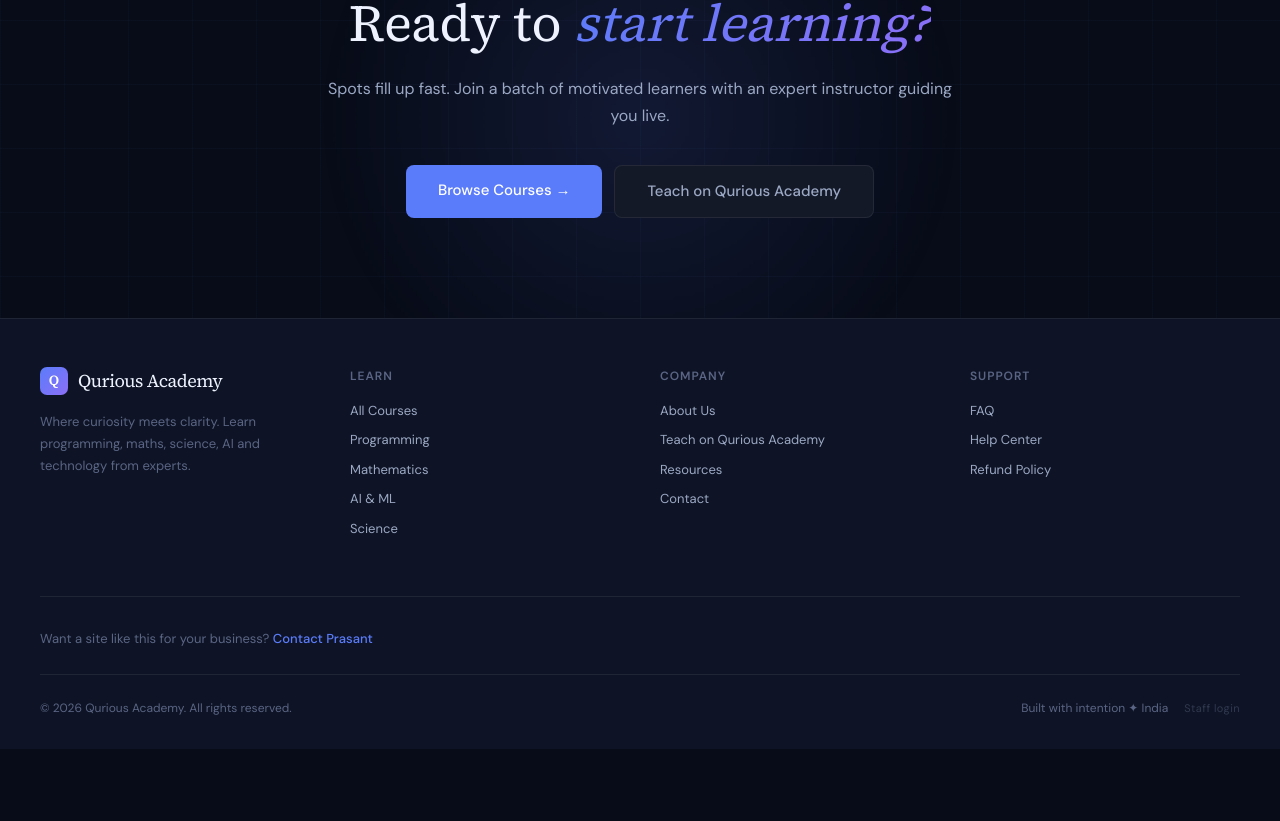
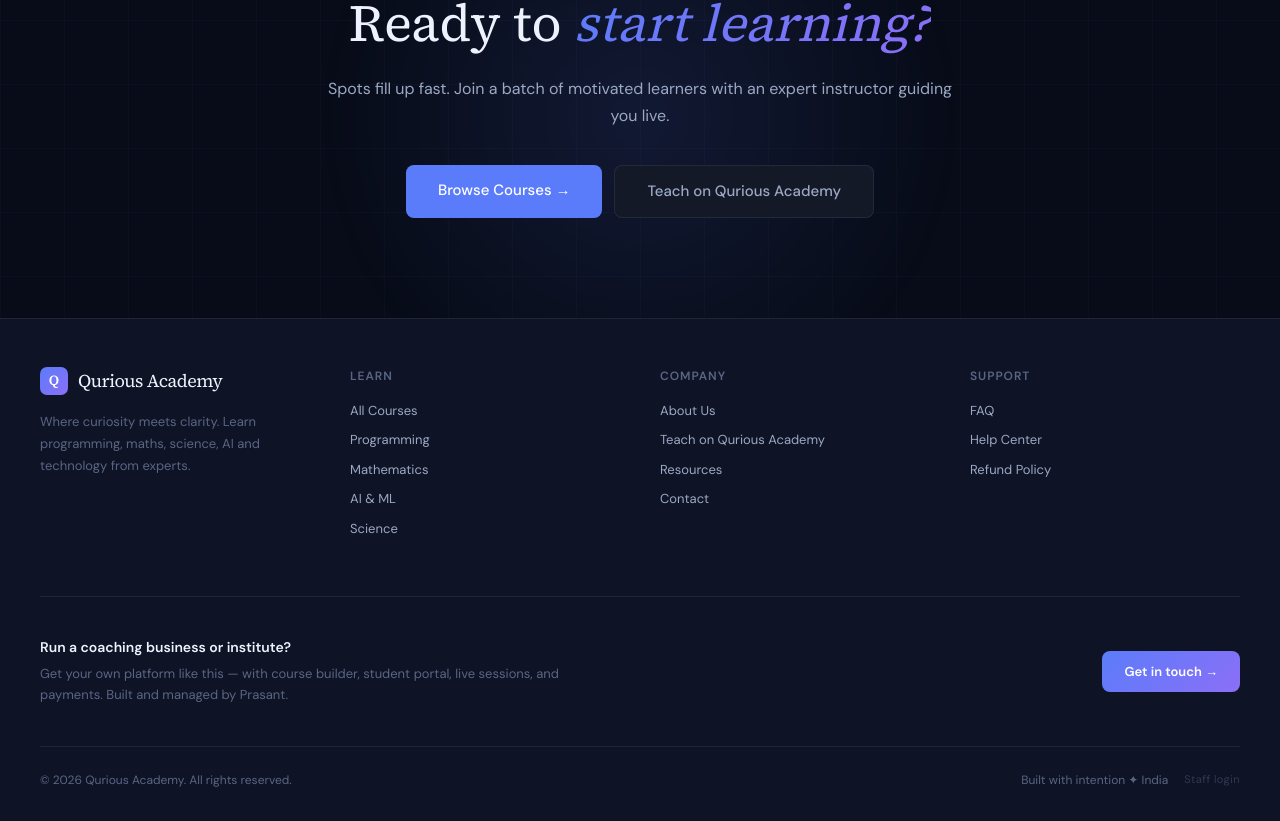
Before and after one commit to pmishra73/QuriousAcademy, a Next.js app: page / in a window 1280 px wide. Shown: the part 1803-2624 px from the top of the page. Before the commit the page ends 2552 px from the top, so only its background shows below. Built offline with nearby package versions, Linux system fonts and the light colour scheme.

Commit message:
Add business CTA to footer, mark enroll/footer tasks complete

```diff
--- a/src/components/Footer.tsx
+++ b/src/components/Footer.tsx
@@ -103,31 +103,37 @@
           </div>
         </div>
 
-        {/* Want a site like this? */}
+        {/* Business CTA */}
         <div style={{
           borderTop: "1px solid var(--border)",
-          paddingTop: 32,
-          marginBottom: 24,
-          display: "flex",
+          paddingTop: 40,
+          marginBottom: 40,
+          display: "grid",
+          gridTemplateColumns: "1fr auto",
+          gap: 24,
           alignItems: "center",
-          justifyContent: "space-between",
-          flexWrap: "wrap",
-          gap: 16,
         }}>
           <div>
-            <p style={{ fontSize: 13, color: "var(--text-muted)", lineHeight: 1.6 }}>
-              Want a site like this for your business?{" "}
-              <a
-                href="https://prasantmishra.com"
-                target="_blank"
-                rel="noopener noreferrer"
-                style={{ color: "var(--primary)", textDecoration: "none", fontWeight: 500 }}
-                className="hover:underline"
-              >
-                Contact Prasant
-              </a>
+            <p style={{ fontSize: 14, fontWeight: 600, color: "var(--foreground)", marginBottom: 6 }}>
+              Run a coaching business or institute?
+            </p>
+            <p style={{ fontSize: 13, color: "var(--text-muted)", lineHeight: 1.6, maxWidth: 520 }}>
+              Get your own platform like this — with course builder, student portal, live sessions, and payments. Built and managed by Prasant.
             </p>
           </div>
+          <a
+            href="https://prasantmishra.com"
+            target="_blank"
+            rel="noopener noreferrer"
+            style={{
+              display: "inline-block", whiteSpace: "nowrap",
+              background: "linear-gradient(135deg,#5b7cfa,#8b6ff7)",
+              color: "white", padding: "11px 22px", borderRadius: 8,
+              fontSize: 13, fontWeight: 600, textDecoration: "none",
+            }}
+          >
+            Get in touch →
+          </a>
         </div>
 
         <div
```
